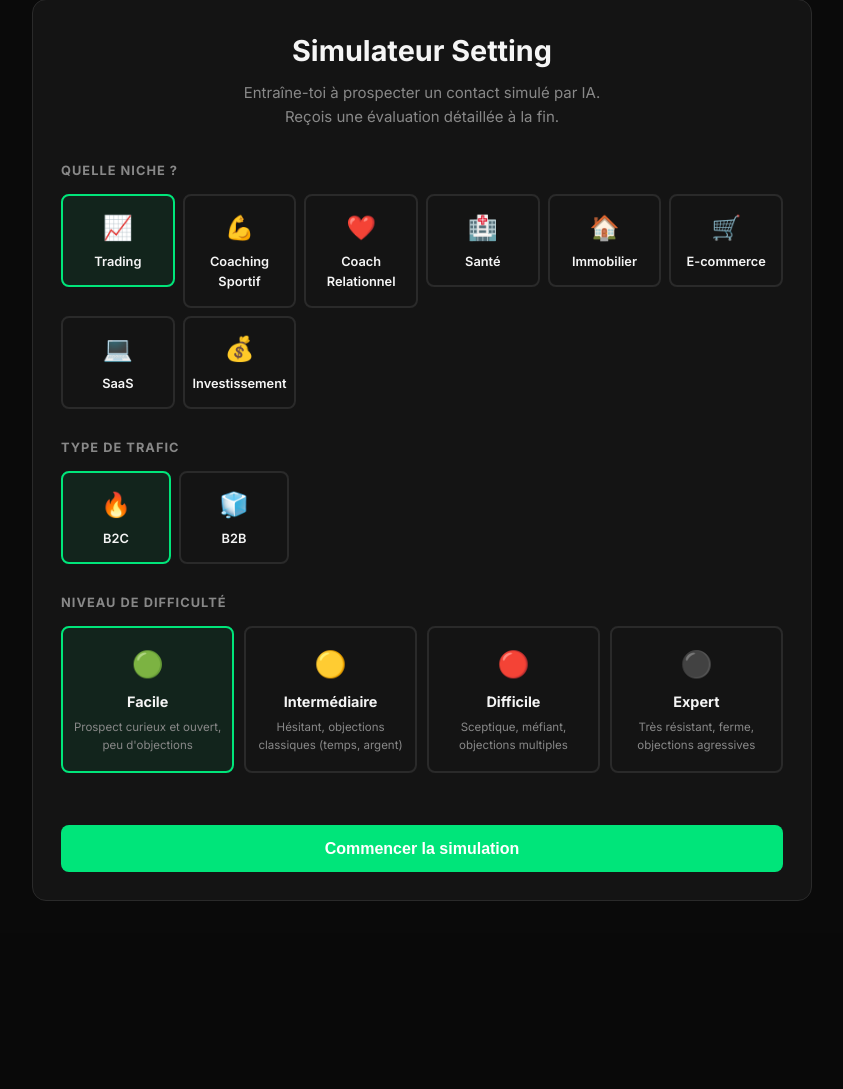
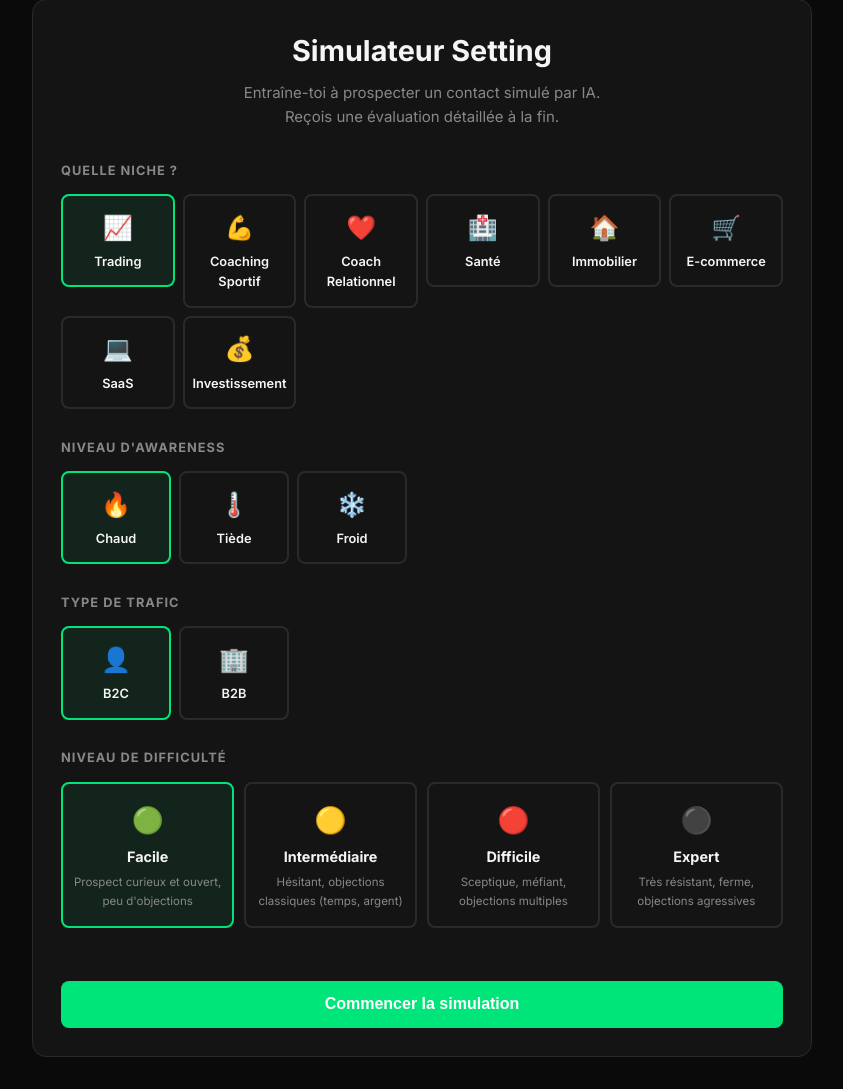
Before and after one commit to ysmleo2-bit/mon-projet, a Flask app: page / in a window 1280 px wide. Shown: the part 89-1178 px from the top of the page, without its empty margins (218-1061 px from the left). Before the commit the page ends 990 px from the top, so only its background shows below. Run offline with Flask 3, Linux system fonts and the light colour scheme; the visitor is signed in with stand-in values (Sample User, id 1).

Commit message:
Ajout sélecteur Niveau d'Awareness (Chaud/Tiède/Froid) + refactor trafic
- Nouveau sélecteur "Niveau d'Awareness" (3 cartes) au-dessus du sélecteur B2C/B2B
- AWARENESS_TYPES dict dans training_simulator.py
- awareness propagé dans build_prospect_system_prompt, build_eval_prompt, evaluate_session
- Le prospect s'adapte selon son niveau d'engagement envers le coach
- Affiché dans le chat sidebar et la page résultats

https://claude.ai/code/session_0125VWUdbZBzAiocwxaymxZd

```diff
--- a/app.py
+++ b/app.py
@@ -50,7 +50,7 @@ INTERNAL_API_KEY = os.environ.get("INTERNAL_API_KEY", "rivia-internal-2026")
 
 # ── Import des données du simulateur ────────────────────────────────────────
 from training_simulator import (
-    NIVEAUX, NICHES, PERSONAS, TRAFFIC_TYPES,
+    NIVEAUX, NICHES, PERSONAS, TRAFFIC_TYPES, AWARENESS_TYPES,
     build_prospect_system_prompt,
     get_prospect_reply,
     evaluate_session,
@@ -255,16 +255,19 @@ def logout():
 @app.route("/")
 @login_required
 def index():
-    return render_template("index.html", niveaux=NIVEAUX, niches=NICHES, traffic_types=TRAFFIC_TYPES)
+    return render_template("index.html", niveaux=NIVEAUX, niches=NICHES, traffic_types=TRAFFIC_TYPES, awareness_types=AWARENESS_TYPES)
 
 
 @app.route("/start", methods=["POST"])
 @login_required
 def start_session():
-    niche  = request.form.get("niche") or NICHES[0]
-    traffic = request.form.get("traffic", "b2c")
+    niche    = request.form.get("niche") or NICHES[0]
+    traffic  = request.form.get("traffic", "b2c")
+    awareness = request.form.get("awareness", "chaud")
     if traffic not in TRAFFIC_TYPES:
         traffic = "b2c"
+    if awareness not in AWARENESS_TYPES:
+        awareness = "chaud"
     try:
         niveau = int(request.form.get("niveau", 1))
         if niveau not in NIVEAUX:
@@ -284,6 +287,7 @@ def start_session():
     session["niche"]        = niche
     session["niveau"]       = niveau
     session["traffic"]      = traffic
+    session["awareness"]    = awareness
     session["persona"]      = persona
     session["conversation"] = []
     session["api_messages"] = []
@@ -313,13 +317,14 @@ def start_session():
 def chat():
     if "eleve" not in session:
         return redirect(url_for("index"))
-    eleve    = session["eleve"]
-    niche    = session["niche"]
-    niveau   = session["niveau"]
-    traffic  = session.get("traffic", "b2c")
-    persona  = session["persona"]
-    niv_info = NIVEAUX[niveau]
-    conv     = session.get("conversation", [])
+    eleve     = session["eleve"]
+    niche     = session["niche"]
+    niveau    = session["niveau"]
+    traffic   = session.get("traffic", "b2c")
+    awareness = session.get("awareness", "chaud")
+    persona   = session["persona"]
+    niv_info  = NIVEAUX[niveau]
+    conv      = session.get("conversation", [])
     return render_template(
         "chat.html",
         eleve=eleve,
@@ -327,6 +332,8 @@ def chat():
         niveau=niveau,
         traffic=traffic,
         traffic_info=TRAFFIC_TYPES.get(traffic, TRAFFIC_TYPES["b2c"]),
+        awareness=awareness,
+        awareness_info=AWARENESS_TYPES.get(awareness, AWARENESS_TYPES["chaud"]),
         niv_info=niv_info,
         persona=persona,
         conversation=conv,
@@ -352,8 +359,9 @@ def send_message():
     niche        = session.get("niche", NICHES[0])
     niveau       = session.get("niveau", 1)
     traffic      = session.get("traffic", "b2c")
+    awareness    = session.get("awareness", "chaud")
     persona      = session.get("persona", {})
-    sys_prompt   = build_prospect_system_prompt(persona, niche, niveau, traffic)
+    sys_prompt   = build_prospect_system_prompt(persona, niche, niveau, traffic, awareness)
     api_messages = session.get("api_messages", [])
     conversation = session.get("conversation", [])
 
@@ -403,6 +411,7 @@ def end_session():
     niche        = session.get("niche", NICHES[0])
     niveau       = session.get("niveau", 1)
     traffic      = session.get("traffic", "b2c")
+    awareness    = session.get("awareness", "chaud")
     persona      = session.get("persona", {})
     conversation = session.get("conversation", [])
     start_iso    = session.get("start_time", datetime.now().isoformat())
@@ -418,7 +427,7 @@ def end_session():
 
     if client:
         try:
-            scores = evaluate_session(client, conversation, eleve["nom"], niche, niveau, persona, traffic)
+            scores = evaluate_session(client, conversation, eleve["nom"], niche, niveau, persona, traffic, awareness)
         except Exception:
             scores = _default_scores()
     else:
@@ -444,6 +453,7 @@ def end_session():
             "global":             scores.get("score_global", 50),
         },
         "traffic":            traffic,
+        "awareness":          awareness,
         "rdv_pose":           scores.get("rdv_pose", False),
         "prospect_qualifie":  scores.get("prospect_qualifie", False),
         "pivot_qualite":      scores.get("pivot_qualite"),
--- a/static/style.css
+++ b/static/style.css
@@ -203,10 +203,9 @@ a:hover { text-decoration: underline; }
 .level-name { font-weight: 700; font-size: .9rem; }
 .level-desc { font-size: .72rem; color: var(--text-muted); }
 
-/* Traffic type grid — 2 cartes max, même style que niche-grid */
-.traffic-grid-2 {
-  grid-template-columns: repeat(2, 110px) !important;
-}
+/* Awareness (3 cartes) et traffic (2 cartes) — même style que niche-grid */
+.traffic-grid-2 { grid-template-columns: repeat(2, 110px) !important; }
+.traffic-grid-3 { grid-template-columns: repeat(3, 110px) !important; }
 
 /* ══ CHAT LAYOUT ═════════════════════════════════════════════ */
 .chat-layout {
--- a/templates/chat.html
+++ b/templates/chat.html
@@ -19,8 +19,12 @@
       <div class="sidebar-value">{{ niv_info.emoji }} {{ niv_info.label }}</div>
     </div>
     <div class="sidebar-section">
+      <div class="sidebar-label">Awareness</div>
+      <div class="sidebar-value">{{ awareness_info.emoji }} {{ awareness_info.label }}</div>
+    </div>
+    <div class="sidebar-section">
       <div class="sidebar-label">Trafic</div>
-      <div class="sidebar-value">{{ traffic_info.emoji }} {{ traffic_info.label.split('—')[0].strip() }}</div>
+      <div class="sidebar-value">{{ traffic_info.emoji }} {{ traffic_info.label }}</div>
     </div>
 
     <div class="sidebar-tips">
--- a/templates/index.html
+++ b/templates/index.html
@@ -48,6 +48,23 @@
         </div>
       </div>
 
+      <!-- Sélection niveau d'awareness -->
+      <div class="form-section">
+        <label class="form-label">Niveau d'Awareness</label>
+        <div class="niche-grid traffic-grid-3">
+          {% for key, info in awareness_types.items() %}
+          <label class="niche-card">
+            <input type="radio" name="awareness" value="{{ key }}"
+              {% if loop.first %}checked{% endif %}>
+            <div class="niche-card-inner">
+              <span class="niche-icon">{{ info.emoji }}</span>
+              <span class="niche-name">{{ info.label }}</span>
+            </div>
+          </label>
+          {% endfor %}
+        </div>
+      </div>
+
       <!-- Sélection type de trafic -->
       <div class="form-section">
         <label class="form-label">Type de trafic</label>
--- a/templates/results.html
+++ b/templates/results.html
@@ -12,8 +12,9 @@
       </div>
       <div class="results-meta">
         <h2>{{ result.scores.global | score_label }}</h2>
-        {% set traffic_map = {'b2c': '🔥 B2C', 'b2b': '🧊 B2B'} %}
-        <p>{{ result.eleve_nom }} · {{ result.niche|capitalize }} · {{ niv_info.emoji }} {{ niv_info.label }} · {{ traffic_map.get(result.traffic, '🔥 B2C') }}</p>
+        {% set traffic_map = {'b2c': '👤 B2C', 'b2b': '🏢 B2B'} %}
+        {% set awareness_map = {'chaud': '🔥 Chaud', 'tiede': '🌡️ Tiède', 'froid': '❄️ Froid'} %}
+        <p>{{ result.eleve_nom }} · {{ result.niche|capitalize }} · {{ niv_info.emoji }} {{ niv_info.label }} · {{ awareness_map.get(result.awareness, '🔥 Chaud') }} · {{ traffic_map.get(result.traffic, '👤 B2C') }}</p>
         <div class="results-rdv-row">
           <p class="results-rdv {% if result.rdv_pose %}rdv-ok{% else %}rdv-ko{% endif %}">
             {% if result.rdv_pose %}✅ RDV posé{% else %}❌ Pas de RDV posé{% endif %}
```
Also changed, not shown: training_simulator.py (+29 -14 lines).
